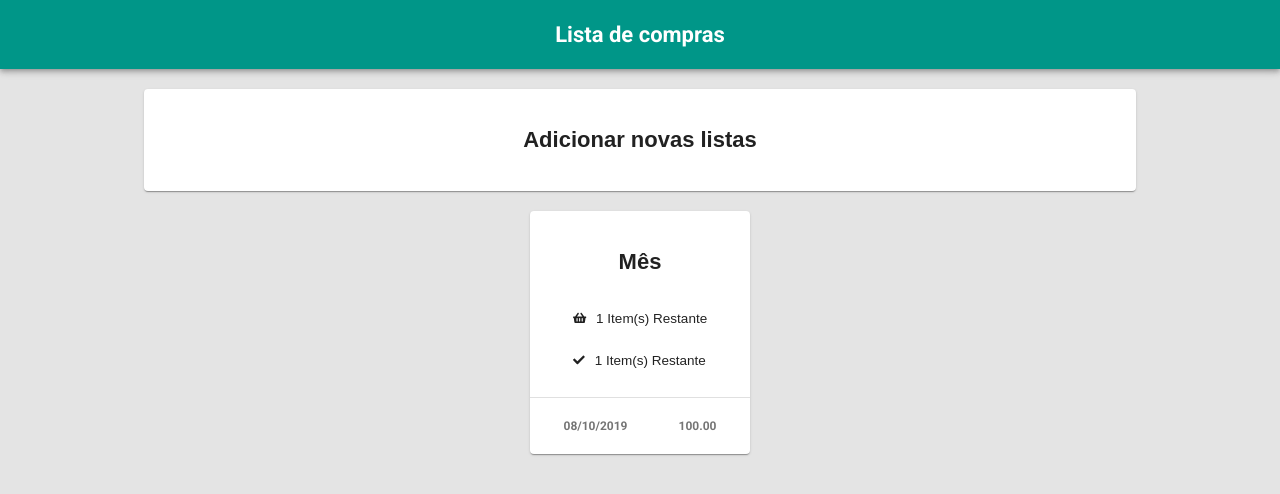
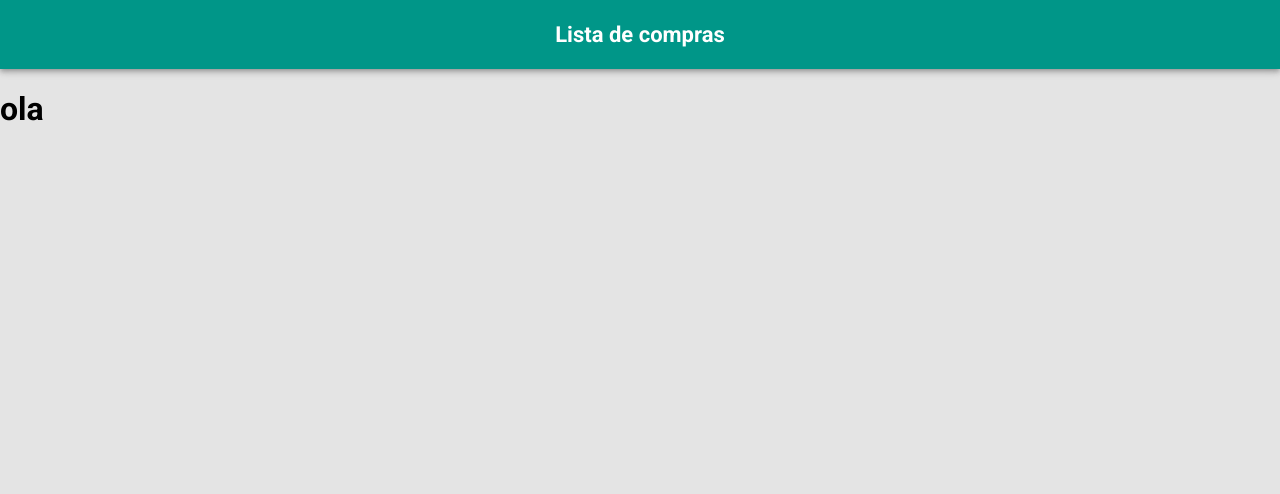
Before and after one commit to brenodev/lista_de_compras, a React (Create React App) app: page /Lista in a window 1280 px wide. Shown: the top 494 px of the page. Built offline with nearby package versions, Linux system fonts and the light colour scheme.

Commit message:
criado componente routes e instalado react-router-dom para trabalhar com rotas

```diff
--- a/package.json
+++ b/package.json
@@ -9,6 +9,7 @@
     "@material-ui/core": "^4.5.2",
     "react": "^16.11.0",
     "react-dom": "^16.11.0",
+    "react-router-dom": "^5.1.2",
     "react-scripts": "3.2.0"
   },
   "scripts": {
--- a/src/App.js
+++ b/src/App.js
@@ -2,8 +2,7 @@ import React from 'react';
 import { createMuiTheme, MuiThemeProvider  } from '@material-ui/core/styles';
 
 import "./App.css"
-import Header from './common/Header';
-import Home from './home';
+import Routes from './routes';
 
 const theme = createMuiTheme({
   palette: {
@@ -20,8 +19,7 @@ function App() {
   return (
     <MuiThemeProvider theme={theme}>
       <div className="App">
-        <Header/>
-        <Home/>
+        <Routes />
       </div>
     </MuiThemeProvider>
   );
--- /dev/null
+++ b/src/common/createList/CreateList.jsx
@@ -0,0 +1,10 @@
+import React from "react"
+
+const CreateList = props => {
+  return (
+    <div>
+      <h1>ola</h1>
+    </div>
+  )
+}
+export default CreateList
--- /dev/null
+++ b/src/routes.js
@@ -0,0 +1,22 @@
+import React from "react"
+import { BrowserRouter, Route, Switch } from "react-router-dom"
+import Header from "./common/Header"
+import Home from "./home/Home"
+import CreateList from "./common/createList/CreateList"
+
+
+const Routes = () => {
+  return (
+    <BrowserRouter>
+      <React.Fragment>
+        <Header />
+        <Switch>
+          <Route path="/" exact component={Home}/>
+          <Route path="/Lista" component={CreateList}/>
+        </Switch>
+      </React.Fragment>
+    </BrowserRouter>
+  )
+}
+
+export default Routes
```
Also changed, not shown: 1 other file (tests, documents, lock files or other folders).
